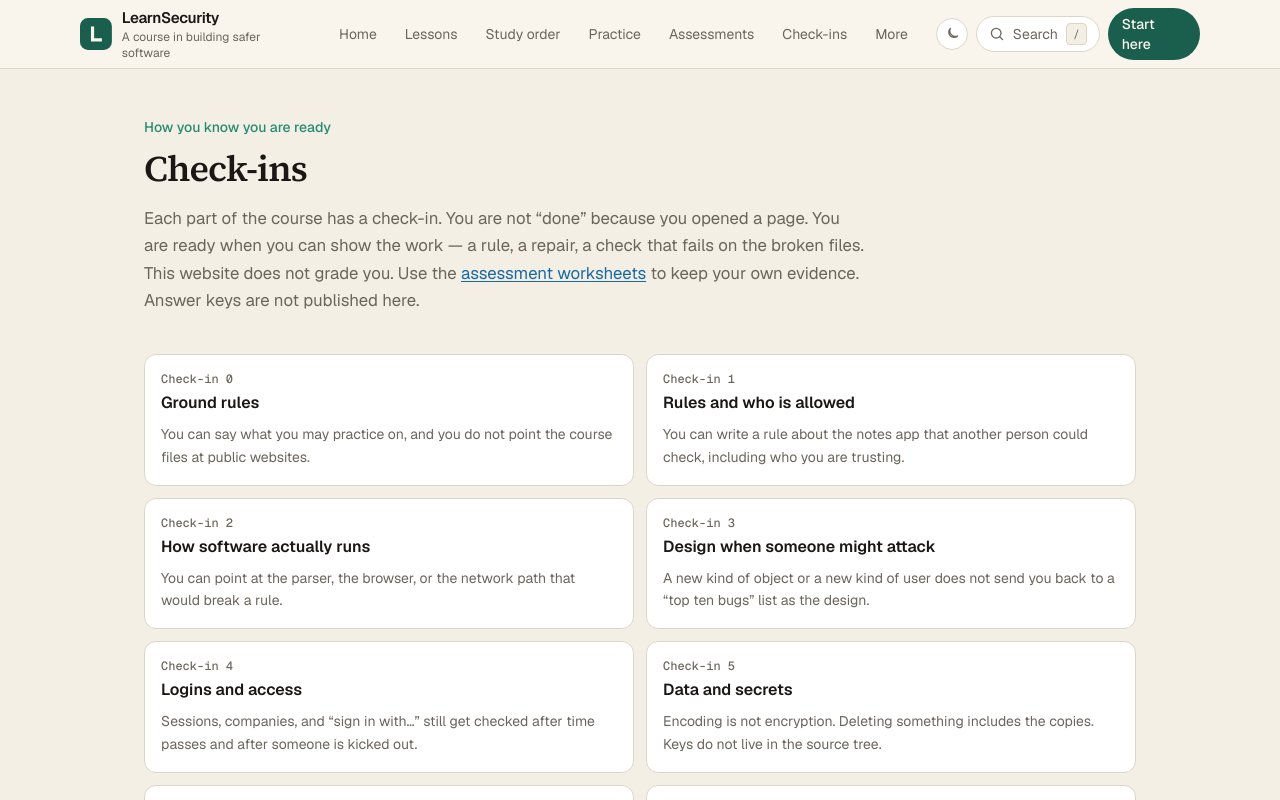
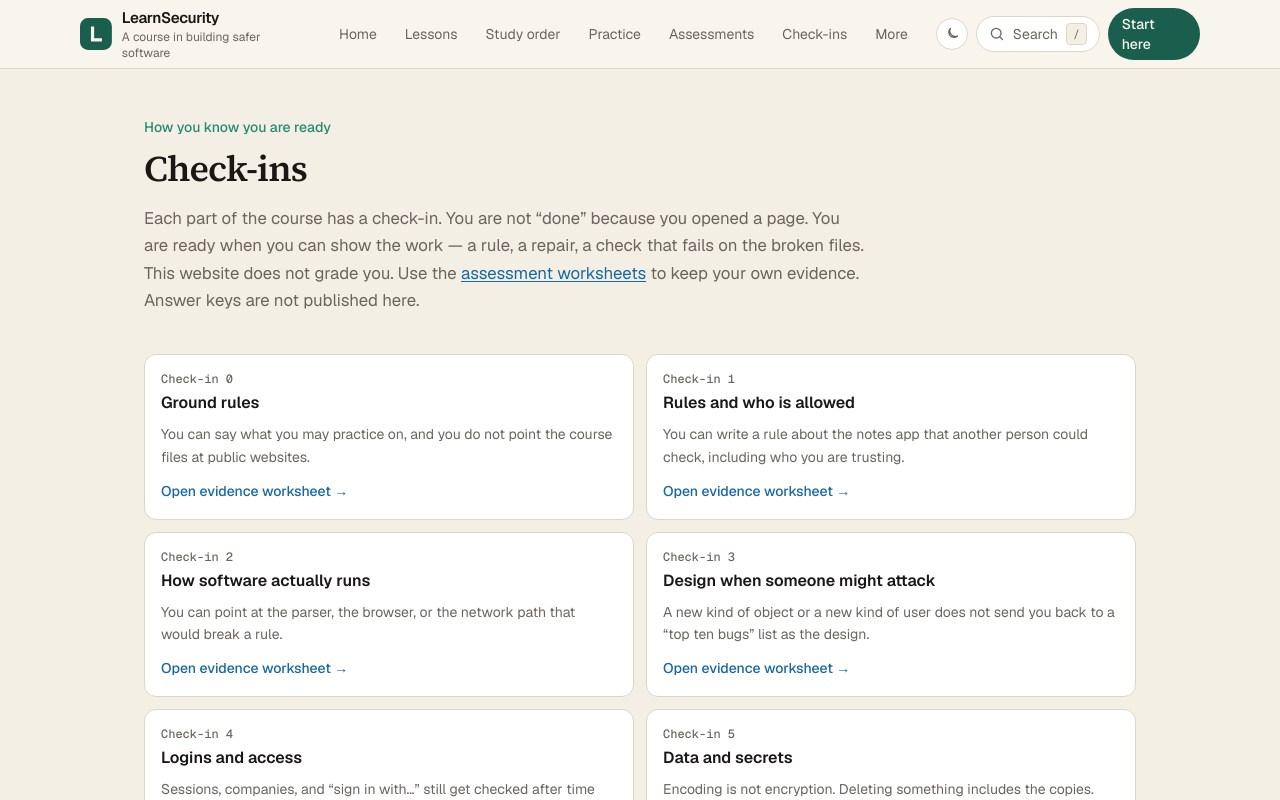
Before and after one commit to ishitvagoel/LearnSecurity, a Next.js app in the folder site/: page /checkpoints in a window 1280 px wide. Shown: the top 800 px of the page. Built offline with nearby package versions, Linux system fonts and the light colour scheme.

Commit message:
Link check-ins to evidence worksheets

```diff
--- a/site/app/checkpoints/page.tsx
+++ b/site/app/checkpoints/page.tsx
@@ -13,70 +13,82 @@ const CHECKINS = [
     title: "Ground rules",
     detail:
       "You can say what you may practice on, and you do not point the course files at public websites.",
+    assessment: "0.1",
   },
   {
     id: "1",
     title: "Rules and who is allowed",
     detail:
       "You can write a rule about the notes app that another person could check, including who you are trusting.",
+    assessment: "1.1",
   },
   {
     id: "2",
     title: "How software actually runs",
     detail:
       "You can point at the parser, the browser, or the network path that would break a rule.",
+    assessment: "2.1",
   },
   {
     id: "3",
     title: "Design when someone might attack",
     detail:
       "A new kind of object or a new kind of user does not send you back to a “top ten bugs” list as the design.",
+    assessment: "3.1",
   },
   {
     id: "4",
     title: "Logins and access",
     detail:
       "Sessions, companies, and “sign in with…” still get checked after time passes and after someone is kicked out.",
+    assessment: "4.1",
   },
   {
     id: "5",
     title: "Data and secrets",
     detail:
       "Encoding is not encryption. Deleting something includes the copies. Keys do not live in the source tree.",
+    assessment: "5.1",
   },
   {
     id: "6",
     title: "Bad input",
     detail: "Typed-in text must not become a program in SQL, HTML, file paths, or shells.",
+    assessment: "6.1",
   },
   {
     id: "7",
     title: "APIs and background jobs",
     detail:
       "A caller may edit some fields, not every field. A webhook has to prove who sent it. A background job is not the logged-in user.",
+    assessment: "7.1",
   },
   {
     id: "8",
     title: "Phone apps (you can wait)",
     detail:
       "A phone app can be copied and changed. What the phone claims is not what the server should believe.",
+    assessment: "8.1",
   },
   {
     id: "9",
     title: "Checking your work",
     detail: "A row in a spreadsheet is not coverage. A PDF is not a retest.",
+    assessment: "9.1",
   },
   {
     id: "10",
     title: "Shipping and running it",
     detail:
       "Merge checks, lockfiles, cloud accounts, debug-off, and recovery are real rules — not a poster on the wall.",
+    assessment: "10.1",
   },
   {
     id: "11",
     title: "Final project",
     detail:
       "The notes app still keeps one company away from another after a share is revoked. This site does not grade that.",
+    assessment: "11",
   },
 ] as const;
 
@@ -104,6 +116,12 @@ export default function CheckpointsPage() {
             <p className="font-mono text-xs font-medium text-muted">Check-in {g.id}</p>
             <p className="mt-1 font-semibold text-ink">{g.title}</p>
             <p className="mt-2 text-sm leading-relaxed text-muted">{g.detail}</p>
+            <Link
+              href={`/assess/${g.assessment}/`}
+              className="mt-3 inline-flex text-sm font-medium text-link underline-offset-2 hover:underline"
+            >
+              Open evidence worksheet →
+            </Link>
           </li>
         ))}
       </ol>
```
